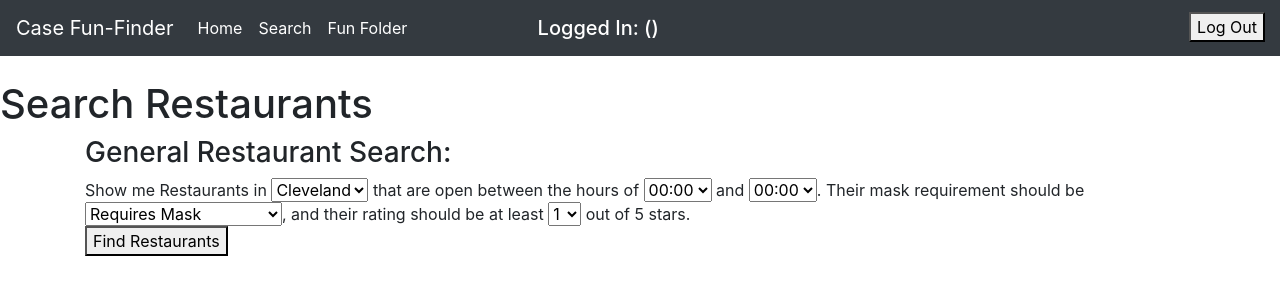
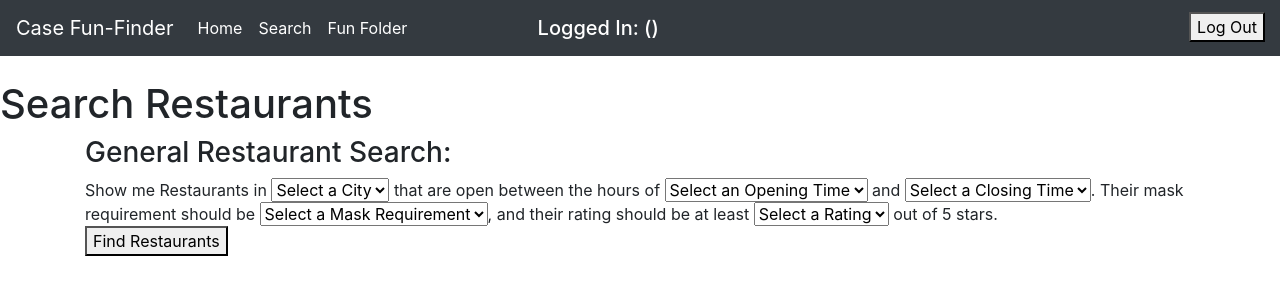
Before and after one commit to rjtennismaster/Case-FunFinder, a React (Create React App) app in the folder funfinder/client/: page /search in a window 1280 px wide. Shown: the top 300 px of the page. Built offline with nearby package versions, Linux system fonts and the light colour scheme.

Commit message:
restaurant search works
just gotta do the others now fml loooooooooool

```diff
--- a/funfinder/client/src/Search.js
+++ b/funfinder/client/src/Search.js
@@ -1,8 +1,9 @@
 import React, { useState } from "react"
-import SearchBody from "./components/SearchBody"
 import NavBar from "./components/Navbar"
 import Axios from "axios"
 import { Form } from "react-bootstrap"
+
+
 
 function Search( {username, setUsername, password,
   setPassword, setLoginStatus,
@@ -25,7 +26,9 @@ function Search( {username, setUsername, password,
     const [rResultsGeneral, setRResultsGeneral] = useState([])
 
 
-    const getRestaurantsGeneral = () => {
+    const getRestaurantsGeneral = (event) => {
+      console.log("it's working at least")
+      event.preventDefault()
       Axios.get("http://localhost:3003/getRestaurantsGeneral", {
             params: {
                 city: rCity,
@@ -73,13 +76,14 @@ function Search( {username, setUsername, password,
         <SearchBody />
         */}
         <h1>Search Restaurants</h1>
-        <Form className = "container" onSubmit = {getRestaurantsGeneral}>
+        <Form className = "container" onSubmit = {(event) => getRestaurantsGeneral(event)}>
           <h3>General Restaurant Search:</h3>
           <span>Show me Restaurants in </span>
           <select value = {rCity}
                   onChange = {(event) => setRCity(event.target.value)}
                   name = "rgencity"
           >
+            <option>Select a City</option>
             <option value = "Cleveland">Cleveland</option>
           </select>
           <span> that are open between the hours of </span>
@@ -87,6 +91,7 @@ function Search( {username, setUsername, password,
                   onChange = {(event) => setROpening(event.target.value)}
                   name = "rgenoptime"
           >
+            <option>Select an Opening Time</option>
             <option value = "0000">00:00</option>
             <option value = "0100">01:00</option>
             <option value = "0200">02:00</option>
@@ -118,6 +123,7 @@ function Search( {username, setUsername, password,
                   onChange = {(event) => setRClosing(event.target.value)}
                   name = "rgenclosetime"
           >
+            <option>Select a Closing Time</option>
             <option value = "0000">00:00</option>
             <option value = "0100">01:00</option>
             <option value = "0200">02:00</option>
@@ -149,6 +155,7 @@ function Search( {username, setUsername, password,
                   onChange = {(event) => setRMaskReq(event.target.value)}
                   name = "rgenmaskreq"
           >
+            <option>Select a Mask Requirement</option>
             <option value = "Y">Requires Mask</option>
             <option value = "N">Does not Require Mask</option>
           </select>
@@ -157,6 +164,7 @@ function Search( {username, setUsername, password,
                   onChange = {(event) => setRRating(event.target.value)}
                   name = "rgenrating"
           >
+            <option>Select a Rating</option>
             <option value = "1.0">1</option>
             <option value = "2.0">2</option>
             <option value = "3.0">3</option>
```
